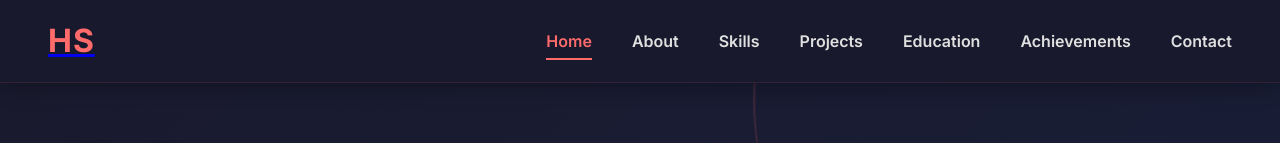
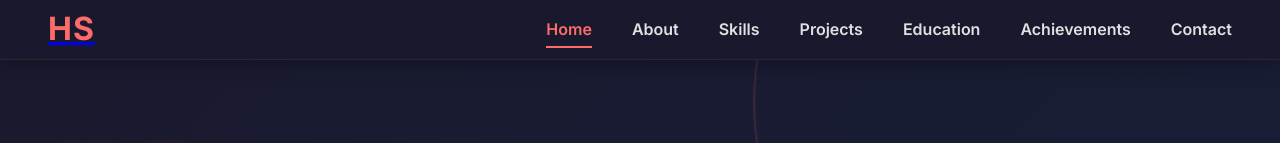
Before and after one commit to saraswat2/portfolio, a React (Vite) app: page / in a window 1280 px wide. Shown: the top 143 px of the page. Built offline with nearby package versions, Linux system fonts and the light colour scheme.

Commit message:
fix: 3-column project grid + navbar height consistent

```diff
--- a/src/App.css
+++ b/src/App.css
@@ -29,7 +29,8 @@ body {
 .navbar {
   background: rgba(26, 26, 46, 0.95);
   backdrop-filter: blur(10px);
-  padding: 14px 48px;
+  padding: 12px 48px;
+  height: 60px;
   box-shadow: 0 4px 20px rgba(0,0,0,0.3);
   display: flex;
   justify-content: space-between;
@@ -43,6 +44,7 @@ body {
 
 .navbar.scrolled {
   padding: 10px 48px;
+  height: 56px;
   background: rgba(26, 26, 46, 0.98);
   box-shadow: 0 8px 30px rgba(0,0,0,0.5);
 }
@@ -101,7 +103,7 @@ body {
   min-height: 100vh;
   color: #fff;
   padding: 16px 32px;
-  padding-top: 80px;
+  padding-top: 72px;
   position: relative;
   overflow: hidden;
 }
@@ -672,7 +674,8 @@ footer {
   .dark-profile-image { width: 250px; height: 250px; }
   .dark-profile-placeholder { font-size: 64px !important; }
   .dark-contact-bar { position: static; transform: none; flex-direction: row; justify-content: center; margin: 32px 0; }
-  .navbar { padding: 16px 24px; }
+  .navbar { padding: 16px 24px; height: auto; }
   .nav-links { gap: 24px; }
   .logo { font-size: 26px !important; }
+  .projects-grid { grid-template-columns: 1fr !important; }
 }
--- a/src/pages/Projects.jsx
+++ b/src/pages/Projects.jsx
@@ -50,8 +50,8 @@ function Projects() {
 
         <div style={{
           display: 'grid',
-          gridTemplateColumns: 'repeat(auto-fit, minmax(400px, 1fr))',
-          gap: '2rem'
+          gridTemplateColumns: 'repeat(3, 1fr)',
+          gap: '24px'
         }}>
           {projects.map((project, index) => (
             <motion.div
```
